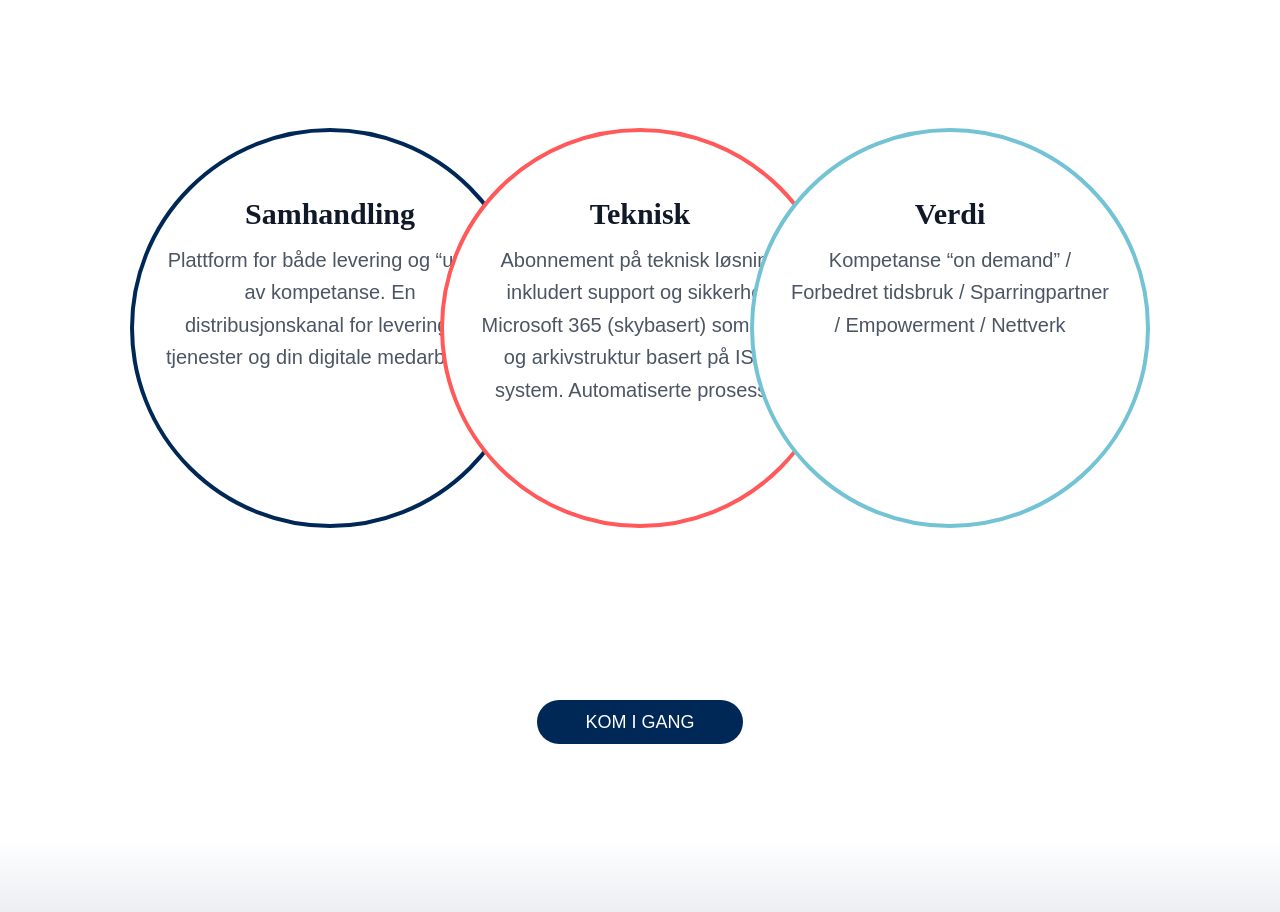
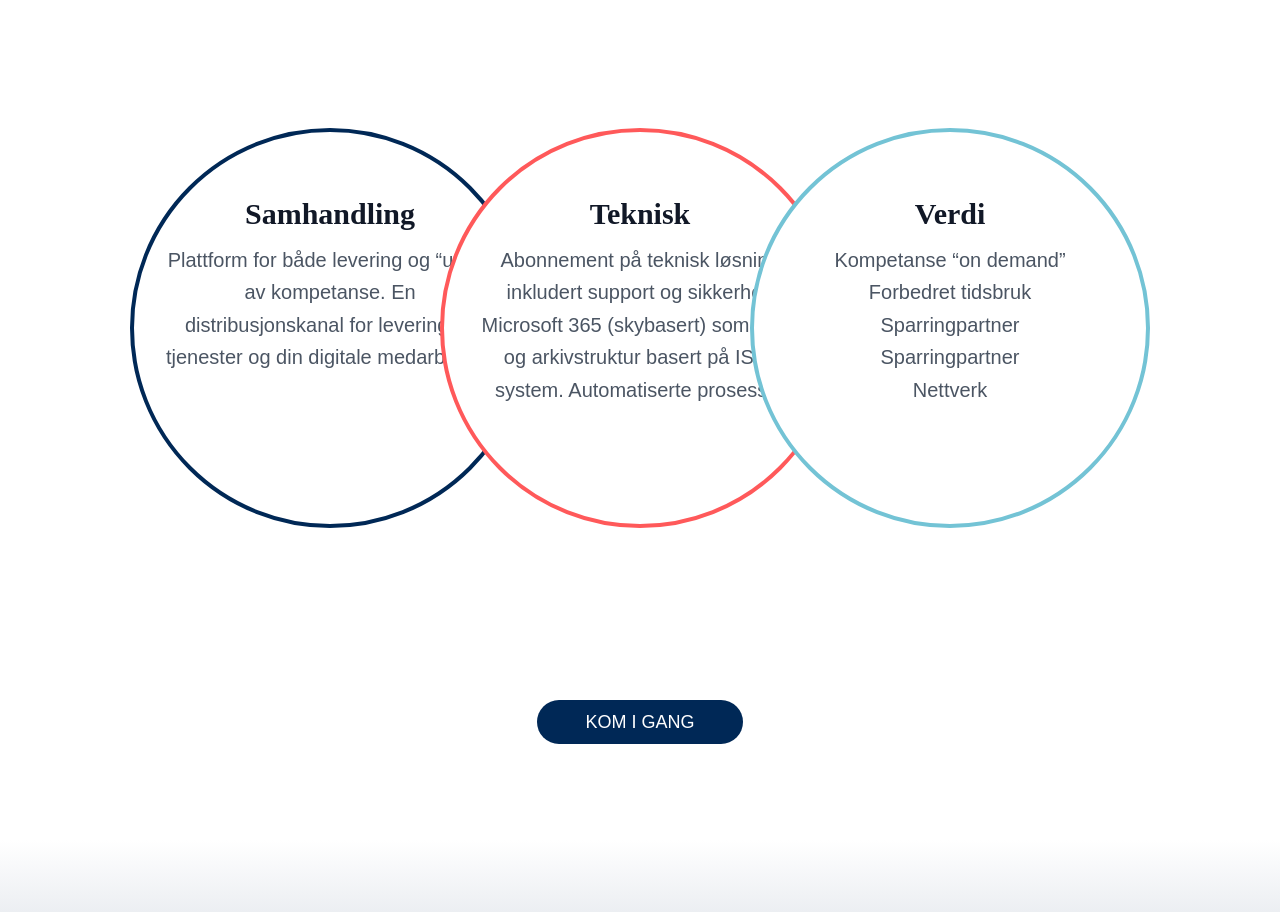
Before and after one commit to swappybizz/yay, a Next.js app: page /avatar in a window 1280 px wide. Shown: the part 2180-3092 px from the top of the page. Built offline with nearby package versions, Linux system fonts and the light colour scheme.

Commit message:
text changes, blog changes, Fotter changes

```diff
--- a/components/AdjacentPostCard.js
+++ b/components/AdjacentPostCard.js
@@ -12,15 +12,15 @@ const AdjacentPostCard = ({ post, position }) => (
     </div>
     <Link href={`/post/${post.slug}`}><span className="z-10 cursor-pointer absolute w-full h-full" /></Link>
     {position === 'LEFT' && (
-      <div className="absolute arrow-btn bottom-5 text-center py-3 cursor-pointer bg-pink-600 left-4 rounded-full">
+      <div className="absolute arrow-btn bottom-5 text-center py-3 cursor-pointer bg-transparent left-4 rounded-full">
         <svg xmlns="http://www.w3.org/2000/svg" className="h-6  text-white w-full" fill="none" viewBox="0 0 24 24" stroke="currentColor">
           <path strokeLinecap="round" strokeLinejoin="round" strokeWidth="2" d="M10 19l-7-7m0 0l7-7m-7 7h18" />
         </svg>
       </div>
     )}
     {position === 'RIGHT' && (
-      <div className="absolute arrow-btn bottom-5 text-center py-3 cursor-pointer bg-pink-600 right-4 rounded-full">
-        <svg xmlns="http://www.w3.org/2000/svg" className="h-6 text-white w-full" fill="none" viewBox="0 0 24 24" stroke="currentColor">
+      <div className="absolute arrow-btn bottom-5 text-center py-3 cursor-pointer bg-transparent bg-admit-red right-4 rounded-full">
+        <svg xmlns="http://www.w3.org/2000/svg" className="h-6 text-white w-full" fill="none" viewBox="0 0 24 24" stroke="rgb(255 89 90)">
           <path strokeLinecap="round" strokeLinejoin="round" strokeWidth="2" d="M14 5l7 7m0 0l-7 7m7-7H3" />
         </svg>
       </div>
--- a/components/Footer.js
+++ b/components/Footer.js
@@ -49,12 +49,12 @@ const Footer = () => {
                     </a>
                   </li>
                   <li>
-                    <a href="/blog" className="text-white hover:text-gray-300 cursor-pointer text-sm">
+                    <a href="/post" className="text-white hover:text-gray-300 cursor-pointer text-sm">
                       Blogg
                     </a>
                   </li>
                   <li>
-                    <a href="/kontact" className="text-white hover:text-gray-300 cursor-pointer text-sm">
+                    <a href="/kontakt" className="text-white hover:text-gray-300 cursor-pointer text-sm">
                       Kontakt
                     </a>
                   </li>
@@ -74,12 +74,12 @@ const Footer = () => {
                     </a>
                   </li>
                   <li>
-                    <a href="/https://www.instagram.com/admit.no/" className="text-white hover:text-gray-300 cursor-pointer text-sm">
+                    <a href="https://www.instagram.com/admit.no/" className="text-white hover:text-gray-300 cursor-pointer text-sm">
                       instagram
                     </a>
                   </li>
                   <li>
-                    <a href="/https://www.linkedin.com/company/admit-no" className="text-white hover:text-gray-300 cursor-pointer text-sm">
+                    <a href="https://www.linkedin.com/company/admit-no" className="text-white hover:text-gray-300 cursor-pointer text-sm">
                       LinkedIn
                     </a>
                   </li>
@@ -115,7 +115,7 @@ const Footer = () => {
               <p className="text-gray-200 text-sm text-center sm:text-left">
                 © 2022 Admit AS —
                 <a
-                  href="/https://www.monicamyklebust.no/"
+                  href="https://www.monicamyklebust.no/"
                   rel="noopener noreferrer"
                   className="text-gray-600 ml-1"
                   target="_blank"
@@ -123,7 +123,7 @@ const Footer = () => {
                   @monica
                 </a>
                 <a
-                  href="/https://www.instagram.com/cavepuppy/"
+                  href="https://www.instagram.com/cavepuppy/"
                   rel="noopener noreferrer"
                   className="text-gray-600 ml-1"
                   target="_blank"
--- a/pages/about.js
+++ b/pages/about.js
@@ -12,7 +12,7 @@ const text1={
 }
 const text2={
 
-  middle:" Våre Bærekraftsmål",
+  middle:" Våre bærekraftsmål",
 }
 const text3={
  middle:"Klimanøytral innen år 2030",
--- a/pages/avatar.js
+++ b/pages/avatar.js
@@ -37,7 +37,7 @@ const ringText ={
     middleTop: "Teknisk",
     middleBottom: "Abonnement på teknisk løsning inkludert support og sikkerhet. Microsoft 365 (skybasert) som base og arkivstruktur basert på ISO-system. Automatiserte prosesser",
     rightTop: "Verdi",
-    rightBottom: "Kompetanse “on demand” / Forbedret tidsbruk / Sparringpartner / Empowerment  / Nettverk"
+    rightBottom: `Kompetanse “on demand”                  Forbedret tidsbruk      Sparringpartner  Sparringpartner   Nettverk`
 
 }
 
@@ -55,8 +55,65 @@ const Avatar = () => {
         props= {text4}/>
         <ThreeMiddleTextTwoButton
         props= {text5}/>
-        <Tcr
-        props={ringText}/>
+<>
+      <section className="text-gray-600 body-font">
+        <div className="flex justify-evenly items-center px-5 py-2 mx-auto">
+          <div className="flex justify-center w-3/4 items-center flex-col lg:flex-row ">
+            <div className="lg:w-1/3 sm:w-1/2 flex justify-center items-center mr-auto translate-x-[0%]  mb-12 md:translate-x-0">
+              <div className="flex relative ">
+                <div className="px-2 py-2 relative z-10 text-center flex flex-col w-48 h-48 p-5 md:w-[25rem] md:h-[25rem] items-center  pt-16 rounded-full border-4 transition-all duration-500 border-admit-blue bg-white ">
+                  {/* <h2 className="tracking-widest text-sm title-font font-medium text-indigo-500 mb-1">THE SUBTITLE</h2> */}
+                  <h1 className="title-font font-admitTitle text-3xl font-semibold text-gray-900 mb-3">
+                    {ringText.leftTop}
+                  </h1>
+                  <p className=" hidden md:flex font-heroSubText px-6 text-xl leading-relaxed">
+                    {ringText.leftBottom}
+                  </p>
+                </div>
+              </div>
+            </div>
+            <div className="lg:w-1/3 sm:w-1/2 flex justify-center items-center mr-auto translate-x-[-0%] mb-12 md:translate-x-0">
+              <div className="flex relative">
+                <div className="px-2 py-2 relative z-10 text-center flex flex-col w-48 h-48 p-5 md:w-[25rem] md:h-[25rem] items-center  pt-16 rounded-full border-4 transition-all duration-500 border-admit-red bg-white  ">
+                <h1 className="title-font font-admitTitle text-3xl font-semibold text-gray-900 mb-3">
+                    {ringText.middleTop}
+                  </h1>
+                  <p className="leading-relaxed font-heroSubText px-6 text-xl hidden md:flex">
+                    {ringText.middleBottom}
+                  </p>
+                </div>
+              </div>
+            </div>
+
+            <div
+              href="/systems"
+              className="lg:w-1/3 sm:w-1/2 flex justify-center items-center mr-auto translate-x-[0%] mb-12 md:translate-x-0"
+            >
+              <div className="flex relative">
+                <div className="px-2 py-2 relative z-10 text-center flex flex-col w-48 h-48 p-5 md:w-[25rem] md:h-[25rem] items-center pt-16 rounded-full border-4 transition-all duration-500 border-[#73c3d5] bg-white  ">
+                  <h1 className="title-font font-admitTitle text-3xl font-semibold text-gray-900 mb-3">
+                    {ringText.rightTop}
+                  </h1>
+                  <p className="leading-relaxed font-heroSubText px-6 text-xl hidden md:flex">
+                  Kompetanse “on demand” <br></br>
+                  Forbedret tidsbruk     <br></br>
+                  Sparringpartner    <br></br>
+                  Sparringpartner    <br></br>
+                  Nettverk    <br></br>
+
+
+
+                  </p>
+                </div>
+              </div>
+            </div>
+          </div>
+        </div>
+      </section>
+    </>
+
+        {/* <Tcr
+        props={ringText}/> */}
         <ThreeMiddleTextTwoButton
         props= {text6}/>
         <WeAdmit/>
--- a/pages/lounge.js
+++ b/pages/lounge.js
@@ -33,7 +33,7 @@ const ringText = {
   leftTop: "Coworking",
   leftBottom:
     "Fleksibelt kontorfellesskap for deg som ser etter et større fellesskap, for deg med hybridløsning på jobben, fjernarbeidere eller andre.",
-  middleTop: "Workstation",
+  middleTop: "Workation",
   middleBottom:
     "Møt likesinnede for input og inspirasjon, eller få ro og tid til å løse utfordrende oppgaver. Noen dager på workation gir frihet og fleksibilitet til å jobbe og leve.",
   rightTop: "Workretreat",
--- a/pages/post/[slug].js
+++ b/pages/post/[slug].js
@@ -1,9 +1,17 @@
-import React from 'react';
-import { useRouter } from 'next/router';
+import React from "react";
+import { useRouter } from "next/router";
 
-import { PostDetail, Categories, PostWidget, Author, Comments, CommentsForm, Loader } from '../../components';
-import { getPosts, getPostDetails } from '../../services';
-import { AdjacentPosts } from '../../sections';
+import {
+  PostDetail,
+  Categories,
+  PostWidget,
+  Author,
+  Comments,
+  CommentsForm,
+  Loader,
+} from "../../components";
+import { getPosts, getPostDetails } from "../../services";
+import { AdjacentPosts } from "../../sections";
 
 const PostDetails = ({ post }) => {
   const router = useRouter();
@@ -13,7 +21,6 @@ const PostDetails = ({ post }) => {
   }
 
   return (
-
     <>
       <div className="container mx-auto px-10 mb-8">
         <div className="grid grid-cols-1 lg:grid-cols-12 gap-12">
@@ -26,8 +33,13 @@ const PostDetails = ({ post }) => {
           </div>
           <div className="col-span-1 lg:col-span-4">
             <div className="relative lg:sticky top-8">
-              <PostWidget slug={post.slug} categories={post.categories.map((category) => category.slug)} />
-              <Categories />
+              {
+                // <PostWidget
+                //   slug={post.slug}
+                //   categories={ post.categories.map((category) => category.slug)}
+                // />
+              }{" "}
+              {/* <Categories /> */}
             </div>
           </div>
         </div>
```
